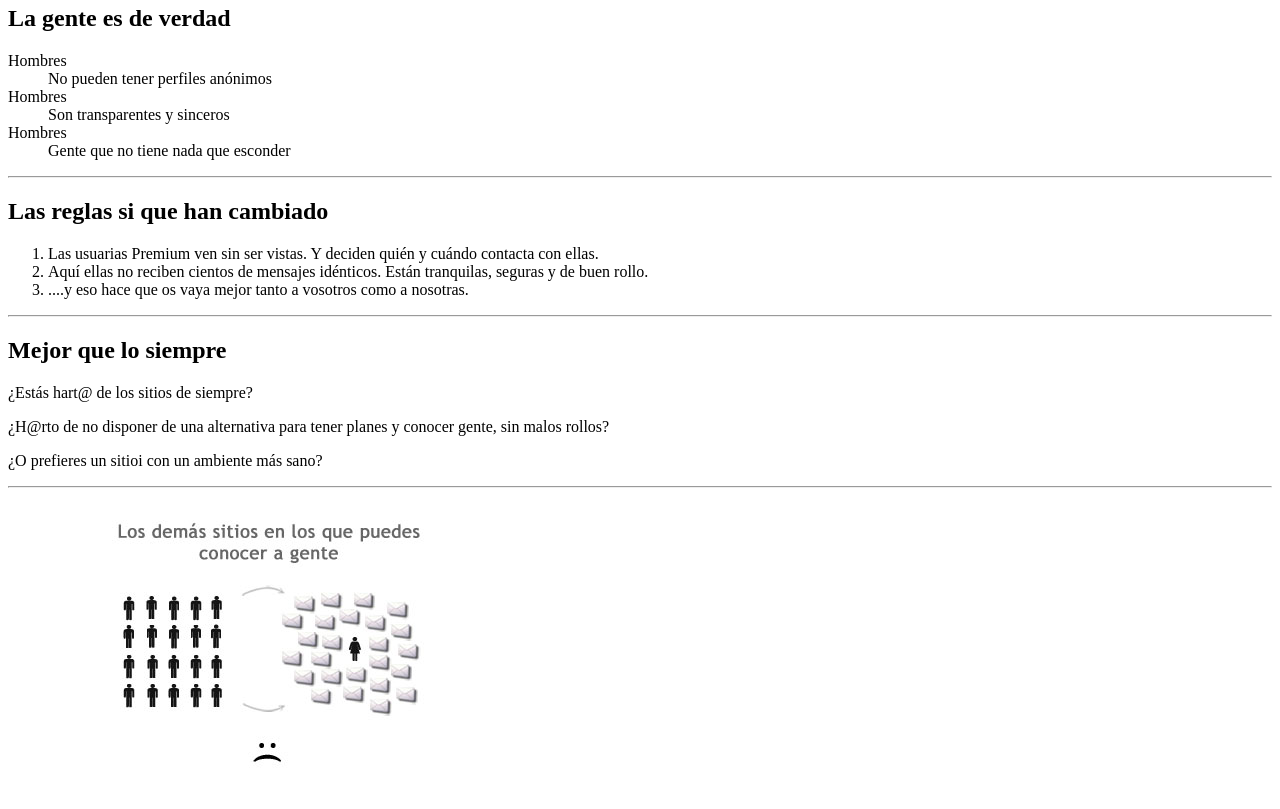
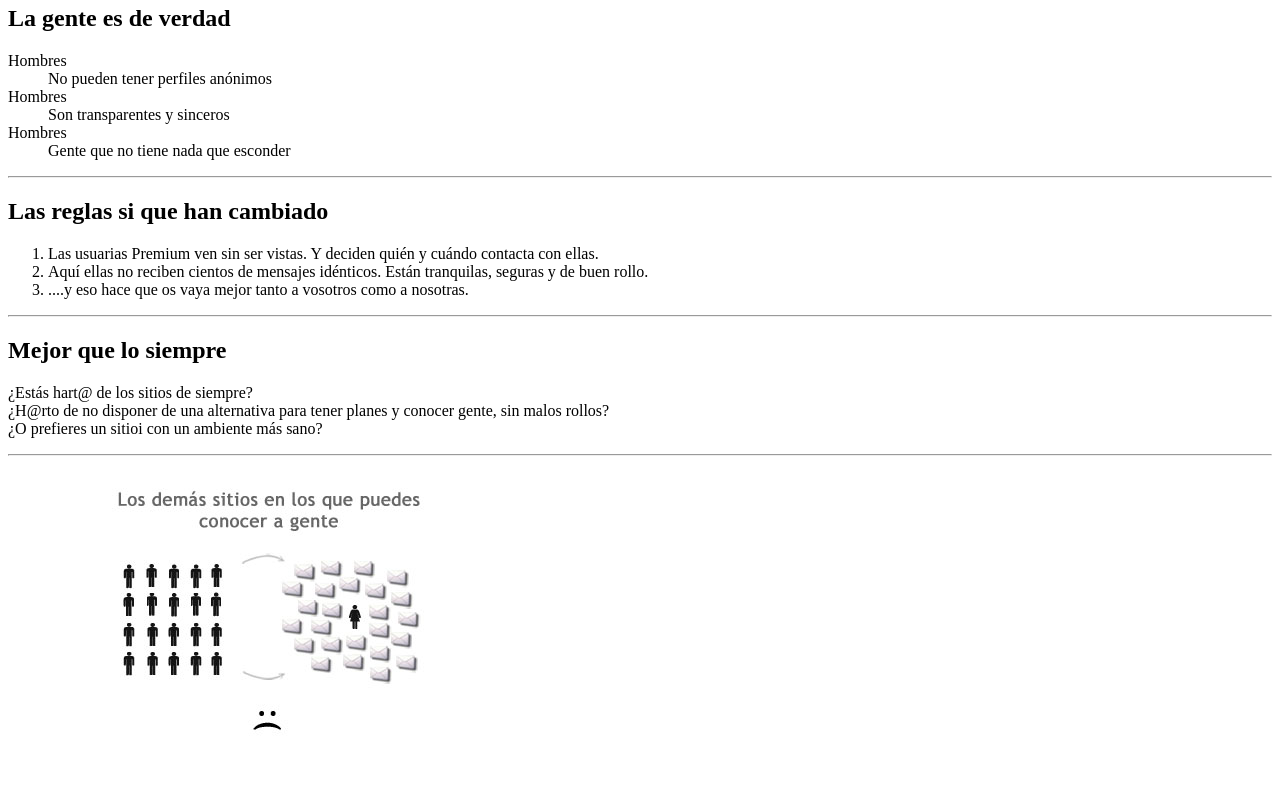
Before and after one commit to diiiiieegooo/Pr-ctica-5, a plain HTML site: page index.html in a window 1280 px wide. Shown: the part 977-1786 px from the top of the page. After the commit the page ends 1763 px from the top, so only its background shows below. Drawn offline with Linux system fonts and the light colour scheme.

Commit message:
correciones

```diff
--- a/index.html
+++ b/index.html
@@ -1,8 +1,10 @@
 <!DOCTYPE html>
 <html lang="es-ES">
+
 <head>
     <title>Encuentros en el cosmo</title>
 </head>
+
 <body>
     <h1>Encuentros en el cosmos</h1>
     <img src="img/d0701f5eaf41bb97038cf69d9fd341c4.gif">
@@ -21,10 +23,10 @@
     <hr>
     <h2>Conocer gente mediante planes</h2>
     <p>Conocer gente mediante planes<br>
-    ¡Más de 700 planes para pasarlo bien!<br>
-    Ocio urbano,<br>
-    naturaleza,<br>
-    paseos, exposiciones....
+        ¡Más de 700 planes para pasarlo bien!<br>
+        Ocio urbano,<br>
+        naturaleza,<br>
+        paseos, exposiciones....
     </p>
     <p>Encontrarás lo que más te va.</p>
     <hr>
@@ -53,9 +55,10 @@
     </ol>
     <hr>
     <h2>Mejor que lo siempre</h2>
-    <p>¿Estás hart@ de los sitios de siempre?</p>
-    <p>¿H@rto de no disponer de una alternativa para tener planes y conocer gente, sin malos rollos?</p>
-    <p>¿O prefieres un sitioi con un ambiente más sano?</p>
+    <p>¿Estás hart@ de los sitios de siempre?<br>
+        ¿H@rto de no disponer de una alternativa para tener planes y conocer gente, sin malos rollos?<br>
+        ¿O prefieres un sitioi con un ambiente más sano?
+    </p>
     <hr>
     <img src="img/acoso.jpg">
 </body>
```
